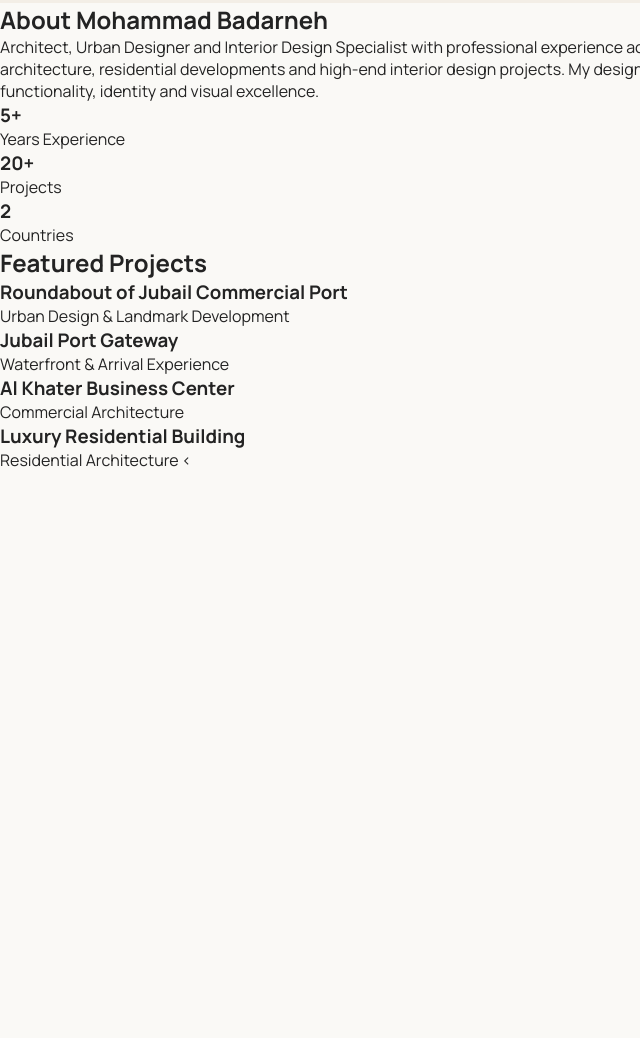
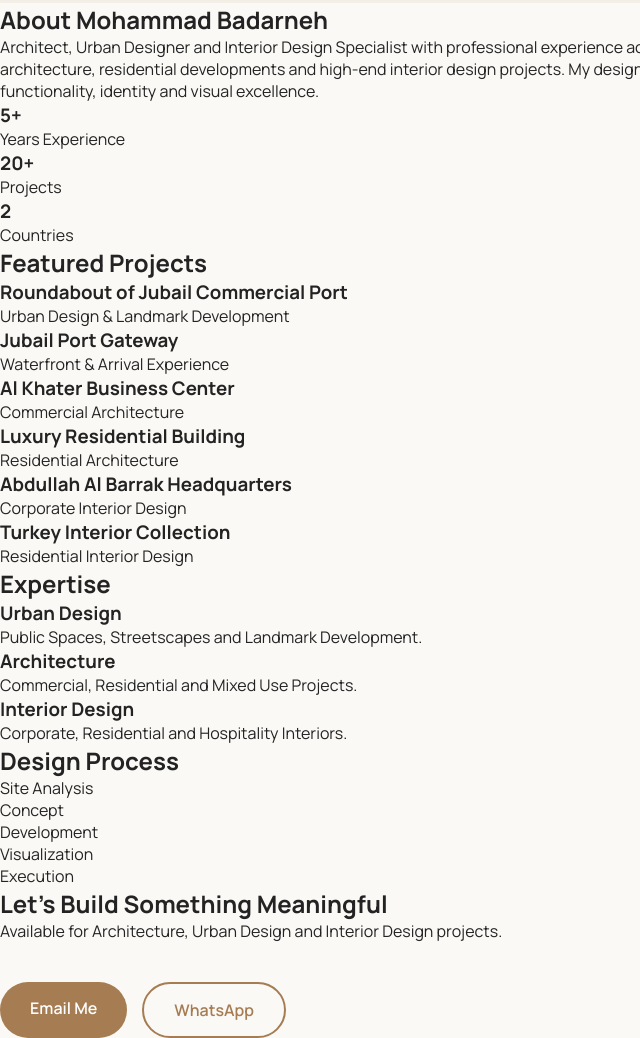
Before and after one commit to mbadarneh92-sys/mohammad-portfolio1, a plain HTML site: page index.html in a window 1280 px wide. Shown: the part 797-1835 px from the top of the page, without its empty margins (0-640 px from the left). Before the commit the page ends 1268 px from the top, so only its background shows below. Drawn offline with Linux system fonts and the light colour scheme.

Commit message:
Fix incomplete V2 layout

```diff
--- a/index.html
+++ b/index.html
@@ -174,4 +174,102 @@ Luxury Residential Building
 
 <p>
 Residential Architecture
-<
+</p>
+
+</div>
+
+<div class="card">
+
+<h3>
+Abdullah Al Barrak Headquarters
+</h3>
+
+<p>
+Corporate Interior Design
+</p>
+
+</div>
+
+<div class="card">
+
+<h3>
+Turkey Interior Collection
+</h3>
+
+<p>
+Residential Interior Design
+</p>
+
+</div>
+
+</div>
+
+</section>
+
+<section id="expertise" class="expertise">
+
+<h2>
+Expertise
+</h2>
+
+<div class="services">
+
+<div>
+<h3>Urban Design</h3>
+<p>Public Spaces, Streetscapes and Landmark Development.</p>
+</div>
+
+<div>
+<h3>Architecture</h3>
+<p>Commercial, Residential and Mixed Use Projects.</p>
+</div>
+
+<div>
+<h3>Interior Design</h3>
+<p>Corporate, Residential and Hospitality Interiors.</p>
+</div>
+
+</div>
+
+</section>
+
+<section class="process">
+
+<h2>Design Process</h2>
+
+<div class="timeline">
+
+<div>Site Analysis</div>
+<div>Concept</div>
+<div>Development</div>
+<div>Visualization</div>
+<div>Execution</div>
+
+</div>
+
+</section>
+
+<section id="contact" class="contact">
+
+<h2>Let's Build Something Meaningful</h2>
+
+<p>
+Available for Architecture, Urban Design and Interior Design projects.
+</p>
+
+<div class="buttons">
+
+<a href="mailto:m.badarneh92@gmail.com" class="btn-primary">
+Email Me
+</a>
+
+<a href="https://wa.me/966504455387" class="btn-secondary">
+WhatsApp
+</a>
+
+</div>
+
+</section>
+
+</body>
+</html>
```
